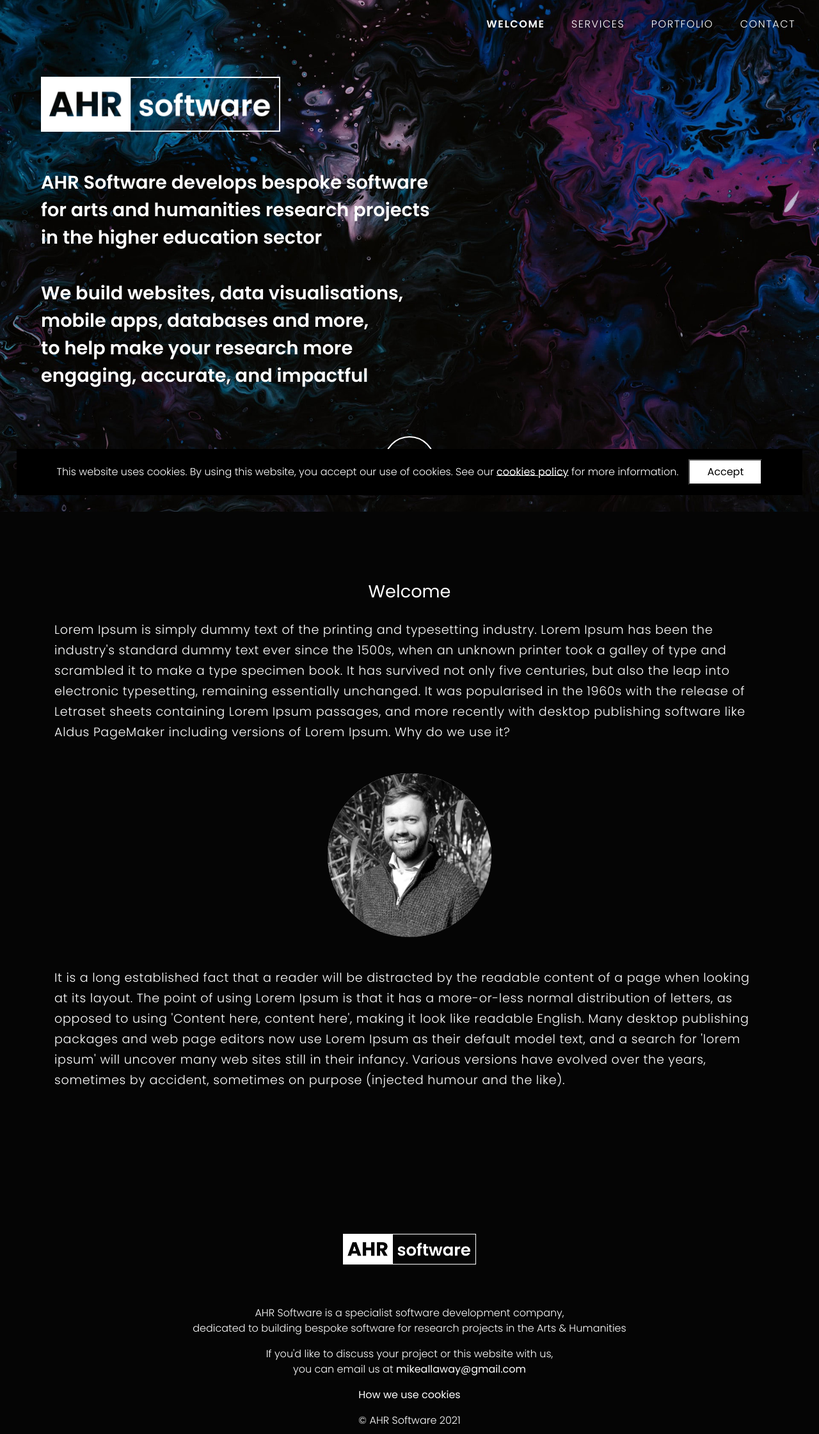
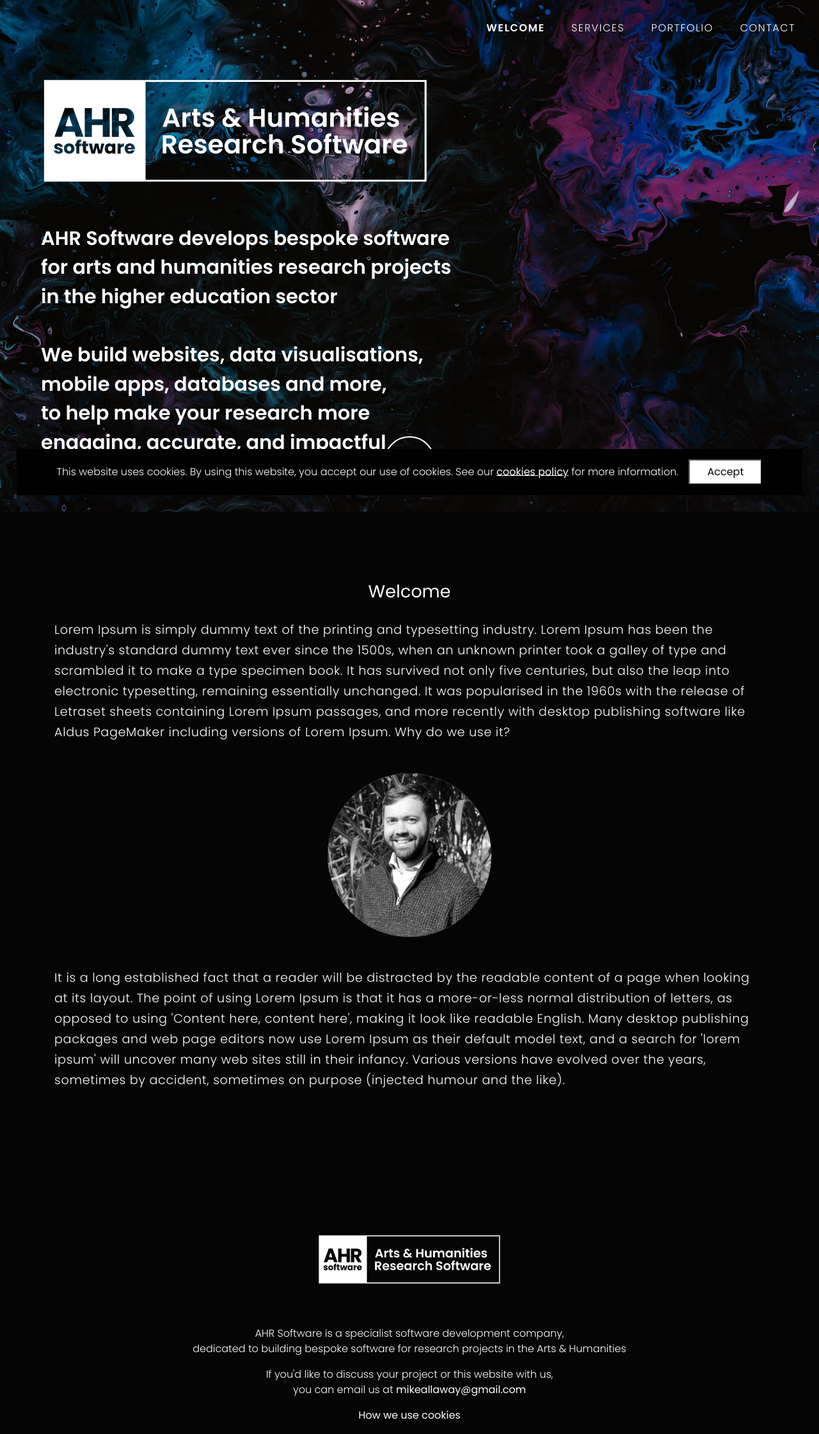
Before and after one commit to ahrsoftware/ahr-website, a Django app: page / in a window 1280 px wide; the page is wider, and only the part inside the window is pictured. Shown: the top 2242 px of that part at 64% size. Run offline with Django 3.2, Linux system fonts and the light colour scheme; parts of the project's set-up code (start-up, migrations or seed data) failed here and were passed over; some libraries are stand-ins or nearby versions.

Commit message:
refinining general style

```diff
--- a/django/core/static/css/custom.css
+++ b/django/core/static/css/custom.css
@@ -57,7 +57,7 @@
 /* ---------- Navigation ---------- */
 
 nav {
-    background: rgba(0,0,0,0);
+    background: rgba(0,0,0,0); /* transparent */
     text-transform: uppercase;
     color: white;
     max-width: 100vw;
@@ -65,7 +65,7 @@
 }
 
 nav.solidbg {
-    background: black;
+    background: #050505;
 }
 
 .navbar-brand {
@@ -127,14 +127,14 @@
 
 #welcome-banner-tagline {
     text-align: center;
-    font-size: 1.8em;
+    font-size: 1.9em;
     font-weight: bold;
     line-height: 1.5em;
     color: white;
 }
 
 #welcome-banner-tagline-logo {
-    width: 13em;
+    width: 20em;
     display: block;
     margin-bottom: 2em;
 }
--- a/django/core/static/css/custom_large.css
+++ b/django/core/static/css/custom_large.css
@@ -2,15 +2,15 @@
     /* ---------- Navigation ---------- */
 
     nav {
-        height: 4.7em;
+        height: 5.5em;
     }
 
     .navbar-brand {
-        padding: 0.3em;
+        padding: 0em;
     }
 
     .navbar-brand img {
-        height: 1.7em;
+        height: 2.3em;
     }
 
     .navbar-nav {
@@ -45,7 +45,7 @@
     /* ---------- Footer ---------- */
 
     #footer-content img {
-        height: 3em;
+        height: 5em;
         margin: 0 4em 2em 4em;
         display: inline-block;
     }
--- a/django/core/templates/base.html
+++ b/django/core/templates/base.html
@@ -52,7 +52,7 @@
         <nav class="navbar fixed-top navbar-expand-lg {% if request.path != "/" %}solidbg{% endif %}">
             <!-- Logo (don't show on the welcome page) -->
             {% if request.path != "/" %}
-                <a class="navbar-brand" href="{% url 'welcome' %}"><img src="{% static '/images/logos/ahr-white.png' %}"></a>
+                <a class="navbar-brand" href="{% url 'welcome' %}"><img src="{% static '/images/logos/ahr-software-white.png' %}"></a>
             {% endif %}
             <!-- Nav toggle button (for small screens) -->
             <button class="navbar-toggler" type="button" title="navbartoggle" data-toggle="collapse" data-target="#navbarNavDropdown" aria-controls="navbarNavDropdown" aria-expanded="false">
@@ -95,7 +95,7 @@
             <div id="footer-content" class="container">
 
                 <div id="footer-content-logos">
-                    <a href="https://www.ox.ac.uk/"><img src="{% static 'images/logos/ahr-white.png' %}" alt="AHR Software logo"></a>
+                    <a href="https://www.ox.ac.uk/"><img src="{% static 'images/logos/ahr-software-white.png' %}" alt="AHR Software logo"></a>
                 </div>
 
                 <div id="footer-content-text">
--- a/django/general/templates/general/welcome.html
+++ b/django/general/templates/general/welcome.html
@@ -5,7 +5,7 @@
 
     <div id="welcome-banner">
         <div id="welcome-banner-tagline">
-            <img id="welcome-banner-tagline-logo" src="{% static '/images/logos/ahr-white.png' %}" alt="AHR Software Logo">
+            <img id="welcome-banner-tagline-logo" src="{% static '/images/logos/ahr-software-white.png' %}" alt="AHR Software Logo">
             AHR Software develops bespoke software<br>
             for arts and humanities research projects<br>
             in the higher education sector<br>
```
Also changed, not shown: django/core/static/images/favicon.png, django/core/static/images/logos/ahr-software-white.png (added), django/core/static/images/logos/ahr-white.png (deleted), django/core/static/images/welcome/banner-bg.jpg.
